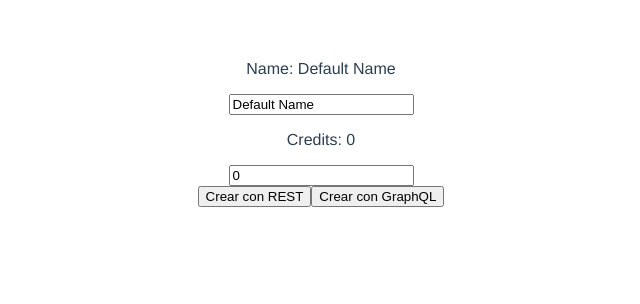
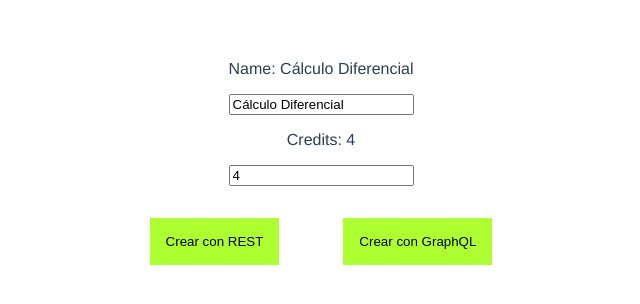
Before and after one commit to ArquisoftMesa8/Lab4-Frontend, a Vue app: page / in a window 1280 px wide. Shown: the top 304 px of the page, without its empty margins (319-959 px from the left). Built offline with nearby package versions, Linux system fonts and the light colour scheme.

Commit message:
Auto stash before merge of "master" and "origin/master"

```diff
--- a/public/index.html
+++ b/public/index.html
@@ -5,7 +5,7 @@
     <meta http-equiv="X-UA-Compatible" content="IE=edge">
     <meta name="viewport" content="width=device-width,initial-scale=1.0">
     <link rel="icon" href="<%= BASE_URL %>favicon.ico">
-    <title>lab_4</title>
+    <title>Laboratorio 4 - Frontend</title>
   </head>
   <body>
     <noscript>
--- a/src/App.vue
+++ b/src/App.vue
@@ -2,7 +2,7 @@
   <div id="app">
 
 
-  <p>{{ message }}</p>
+
 
   <p>Name: {{ name }}</p>
 
@@ -13,7 +13,9 @@
   <br/>
   <button v-on:click= "consumeREST"> Crear con REST </button>
   <button v-on:click= "consumeGraphQL"> Crear con GraphQL </button>
+    <br/>
 
+    <p>{{ message }}</p>
 
   </div>
 </template>
@@ -29,29 +31,29 @@ export default {
 
     data: ()=>({
         message: '',
-        name: "Default Name",
-        credits: 0
+        name: "Cálculo Diferencial",
+        credits: 4
         }),
     methods:   {
         consumeREST : async function () {
 
 
             this.message = "Rest"
-            const url = "http://3.229.229.156:3000/courses-ms/resources/courses/"
+            const url = "http://3.93.76.44:8080/messages"
 
             const response = await axios.post(url,
                 {
-                    headers:{
-                        'Access-Control-Allow-Origin': '*'
-                    },
-                    name: this.name,
-                    credits: this.credits
+                 data:{
+                        name: this.name,
+                        credits: this.credits
+                    }
                 }
-
             )
             .catch(e => console.log('Error: ', e) )
 
-            //console.log(response)
+
+            console.log(response)
+
 
         },
         consumeGraphQL: async function() {
@@ -90,4 +92,18 @@ export default {
   color: #2c3e50;
   margin-top: 60px;
 }
+
+button{
+
+    margin:2rem;
+    padding:1rem;
+    background-color: greenyellow;
+    border:0px ;
+}
+button:hover{
+    background-color: chartreuse;
+    cursor: pointer;
+
+}
+
 </style>
```
